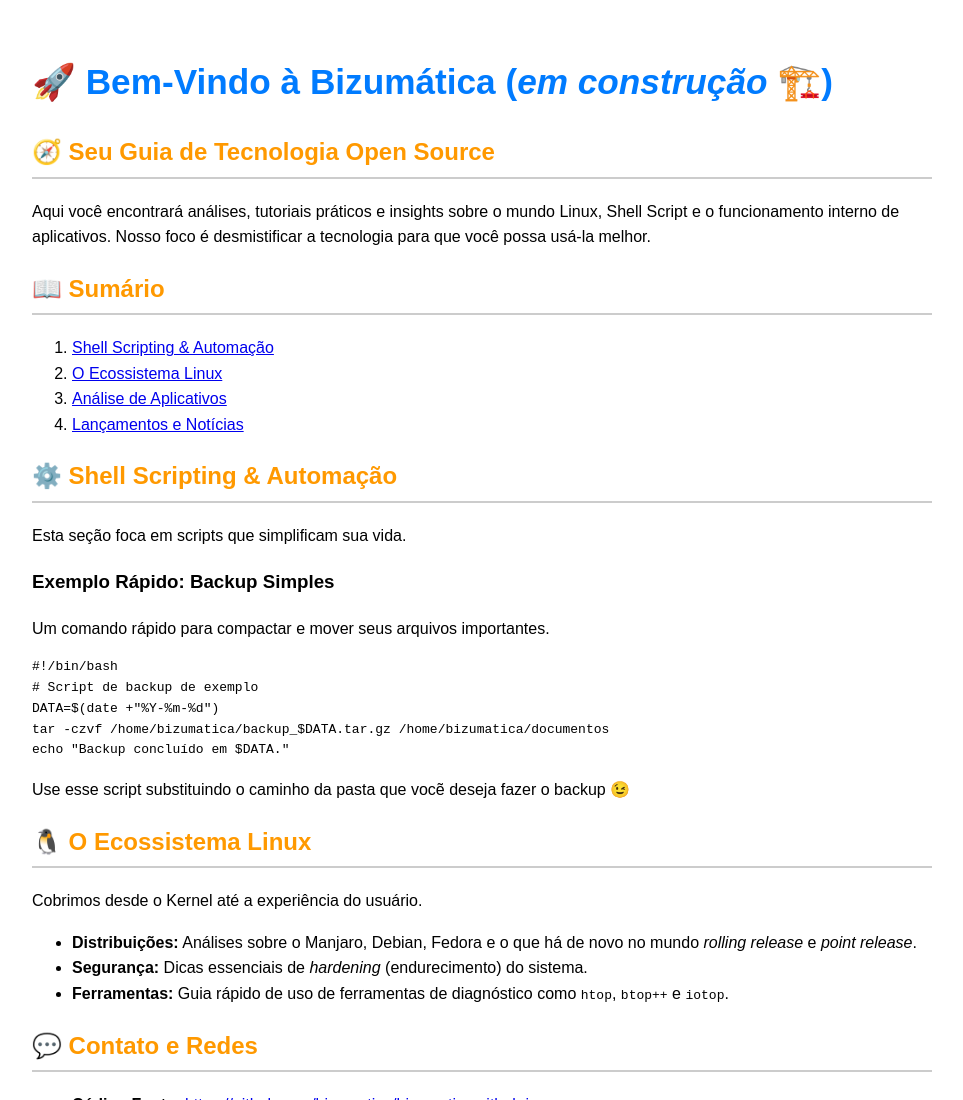
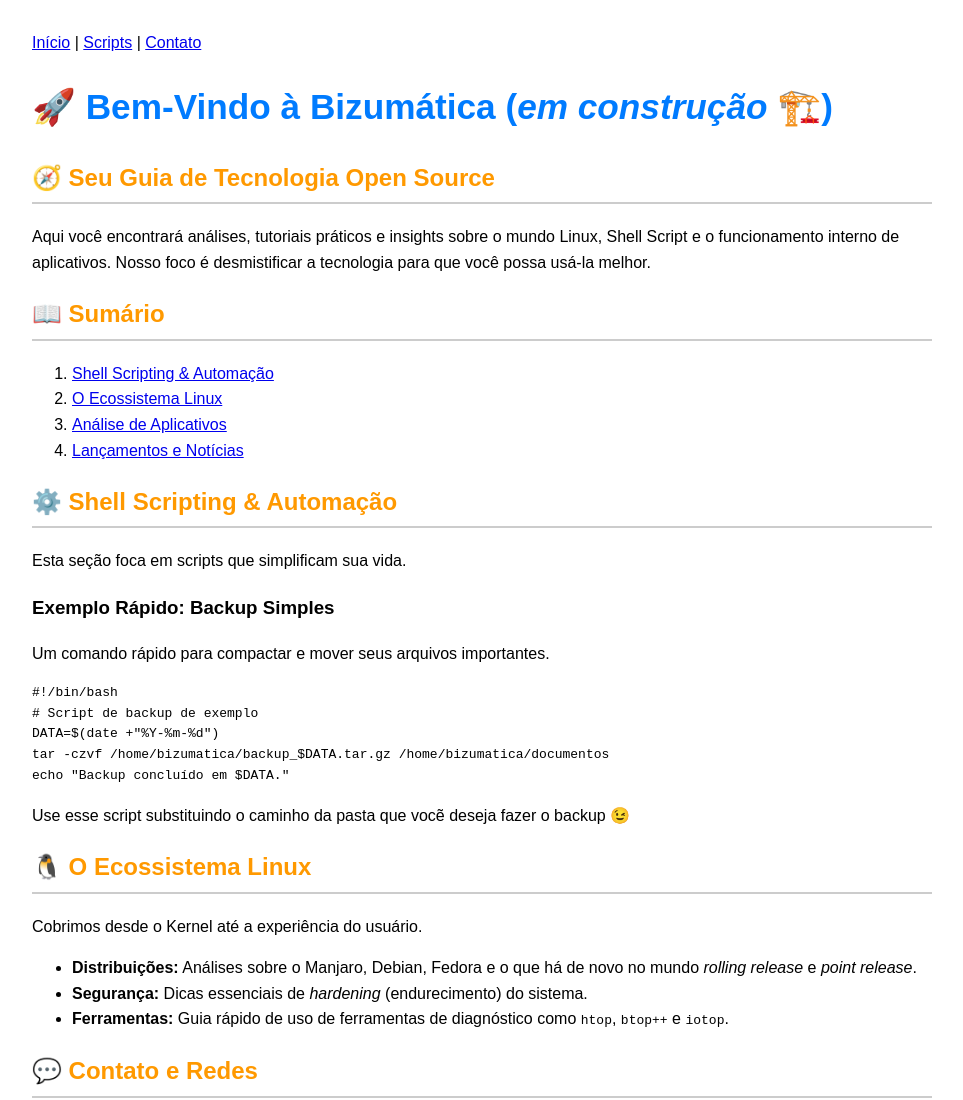
Before and after one commit to prata77/bizumatica.github.io, a plain HTML site: page index.html in a window 1280 px wide. Shown: the top 1100 px of the page, without its empty margins (158-1121 px from the left). Drawn offline with Linux system fonts and the light colour scheme.

Commit message:
adiciona bizumatica.png, fluxo_de_trabalho.md, index.md e modifica index.html

```diff
--- a/index.html
+++ b/index.html
@@ -9,6 +9,15 @@
 </head>
 
 <body>
+
+    <nav style="margin-bottom: 20px;">
+        <a href="index.html">Início</a> |
+        <a href="scripts.html">Scripts</a> |
+        <a href="contato.html">Contato</a>
+    </nav>
+
+	<!-- inserir a partir daqui a colagem de novo código source -->
+
     <h1> 🚀 Bem-Vindo à Bizumática (<em>em construção</em> 🏗️)</h1>
     <h2> 🧭 Seu Guia de Tecnologia Open Source</h2>
     <p>Aqui você encontrará análises, tutoriais práticos e insights sobre o mundo Linux, Shell Script e o funcionamento interno de aplicativos. Nosso foco é desmistificar a tecnologia para que você possa usá-la melhor.</p>
```
Also changed, not shown: bizumatica.png (added), 2 other files.
